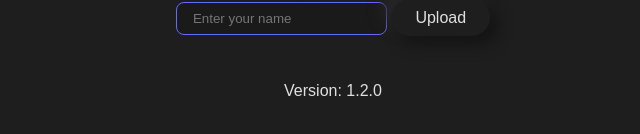
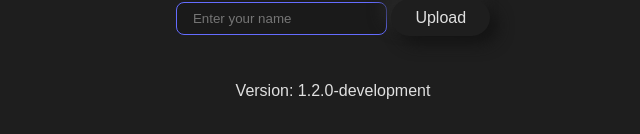
Before and after one commit to ufz0/autocoder, a plain HTML site: page frontend/templates/upload.html in a window 1280 px wide. Shown: the part 412-546 px from the top of the page, without its empty margins (307-947 px from the left). Drawn offline with Linux system fonts and the light colour scheme.

Commit message:
Updated version name

```diff
--- a/frontend/templates/upload.html
+++ b/frontend/templates/upload.html
@@ -28,6 +28,6 @@
         });
     </script>
     <h1> </h1>
-    <footer>Version: 1.2.0</footer>
+    <footer>Version: 1.2.0-development</footer>
 </body>
 </html>
```
